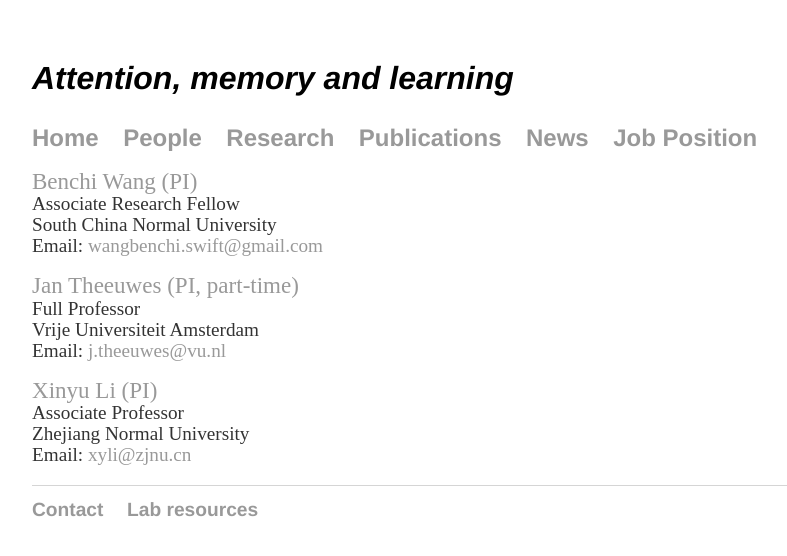
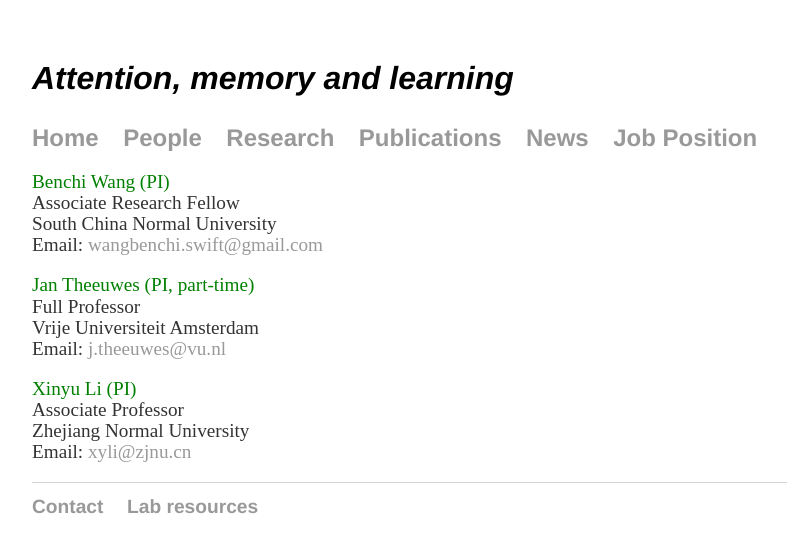
Before and after one commit to wangbenchi/wangbenchi.github.io, a Jekyll site: the page built from people/index.html, in a window 1280 px wide. Shown: the top 556 px of the page, without its empty margins (160-947 px from the left). Built offline with Jekyll 4.4.1, drawn with Linux system fonts in a browser that asks for light colours.

Commit message:
Update index.html

```diff
--- a/people/index.html
+++ b/people/index.html
@@ -1,10 +1,11 @@
 ---
 layout: default
 title: People
-style: "font-size:1.2em; color:green"
+style: "font-size:1.2em"
+color: "color:green"
 ---
 <div class="blurb">
-	<p> <a href="/people/benchi" style = {{page.style}} >Benchi Wang (PI)</a><br>
+	<p style = {{page.style}}> <a href="/people/benchi" style = {{page.color}} >Benchi Wang (PI)</a><br>
     		Associate Research Fellow<br>
     		South China Normal University<br>
     		Email:<a href="mailto:wangbenchi.swift@gmail.com"> wangbenchi.swift@gmail.com</a><br>
@@ -12,14 +13,14 @@
 </div><!-- /.blurb -->
 
 <div class="blurb">
-	<p><a href="/people/jan" style = {{page.style}} >Jan Theeuwes (PI, part-time)</a><br>
+	<p style = {{page.style}}><a href="/people/jan" style = {{page.color}} >Jan Theeuwes (PI, part-time)</a><br>
     		Full Professor<br>
     		Vrije Universiteit Amsterdam<br>
     		Email:<a href="mailto:j.theeuwes@vu.nl"> j.theeuwes@vu.nl</a></p>
 </div><!-- /.blurb -->
 
 <div class="blurb">
-	<p><a href="/people/xinyu" style = {{page.style}} >Xinyu Li (PI)</a><br>
+	<p style = {{page.style}}><a href="/people/xinyu" style = {{page.color}} >Xinyu Li (PI)</a><br>
     		Associate Professor<br>
     		Zhejiang Normal University<br>
     		Email:<a href="mailto:xyli@zjnu.cn"> xyli@zjnu.cn</a></p>
```
